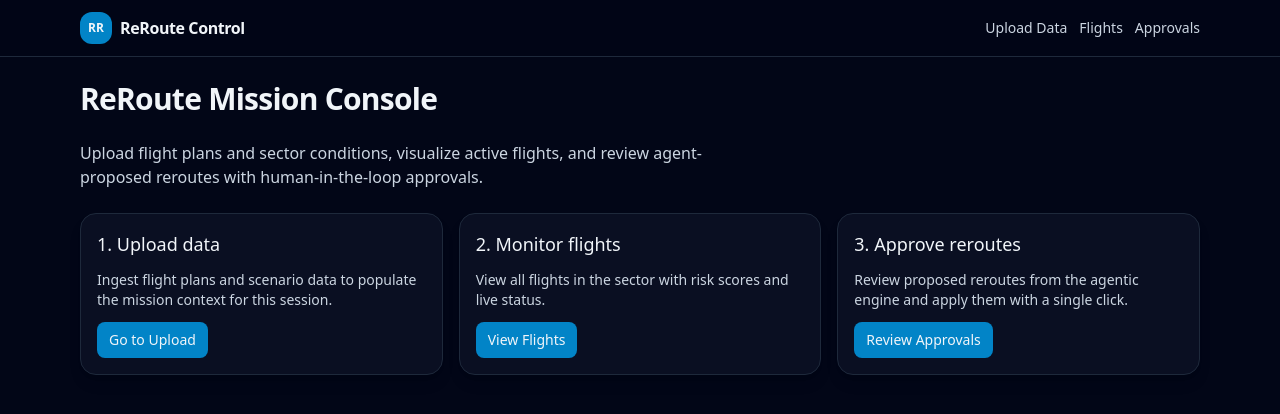
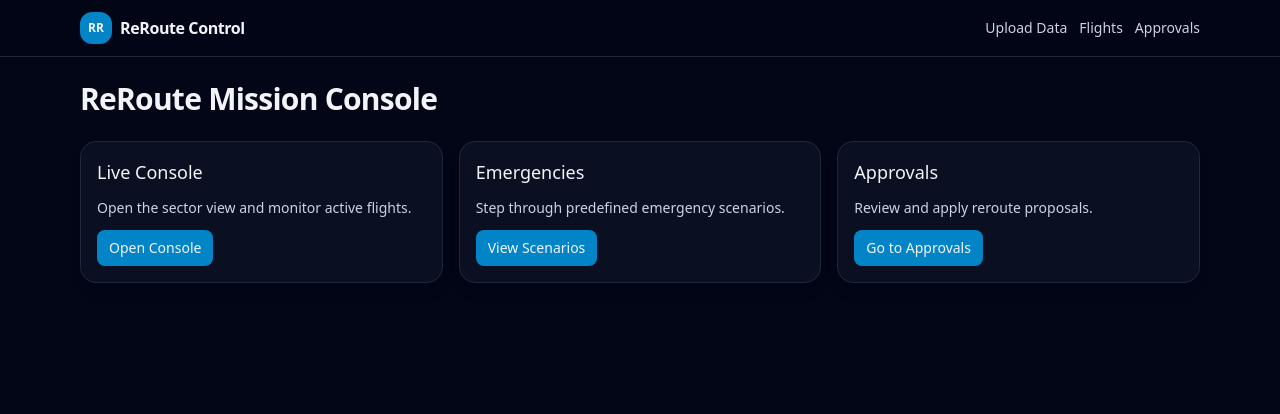
Before and after one commit to edan-ais/ReRoute-Frontend, a Next.js app: page / in a window 1280 px wide. Shown: the top 414 px of the page. Built offline with nearby package versions, Linux system fonts and the light colour scheme.

Commit message:
Update page.tsx

```diff
--- a/app/page.tsx
+++ b/app/page.tsx
@@ -1,3 +1,4 @@
+// app/page.tsx
 import Link from "next/link";
 
 export default function HomePage() {
@@ -6,41 +7,35 @@ export default function HomePage() {
       <h1 className="text-3xl font-semibold tracking-tight">
         ReRoute Mission Console
       </h1>
-      <p className="text-slate-300 max-w-2xl">
-        Upload flight plans and sector conditions, visualize active flights,
-        and review agent-proposed reroutes with human-in-the-loop approvals.
-      </p>
 
       <div className="grid gap-4 md:grid-cols-3">
         <div className="card flex flex-col gap-3">
-          <h2 className="text-lg font-medium">1. Upload data</h2>
+          <h2 className="text-lg font-medium">Live Console</h2>
           <p className="text-sm text-slate-300">
-            Ingest flight plans and scenario data to populate the mission
-            context for this session.
+            Open the sector view and monitor active flights.
           </p>
-          <Link href="/upload" className="btn mt-auto w-fit">
-            Go to Upload
+          <Link href="/flights" className="btn mt-auto w-fit">
+            Open Console
           </Link>
         </div>
 
         <div className="card flex flex-col gap-3">
-          <h2 className="text-lg font-medium">2. Monitor flights</h2>
+          <h2 className="text-lg font-medium">Emergencies</h2>
           <p className="text-sm text-slate-300">
-            View all flights in the sector with risk scores and live status.
+            Step through predefined emergency scenarios.
           </p>
           <Link href="/flights" className="btn mt-auto w-fit">
-            View Flights
+            View Scenarios
           </Link>
         </div>
 
         <div className="card flex flex-col gap-3">
-          <h2 className="text-lg font-medium">3. Approve reroutes</h2>
+          <h2 className="text-lg font-medium">Approvals</h2>
           <p className="text-sm text-slate-300">
-            Review proposed reroutes from the agentic engine and apply them
-            with a single click.
+            Review and apply reroute proposals.
           </p>
           <Link href="/approvals" className="btn mt-auto w-fit">
-            Review Approvals
+            Go to Approvals
           </Link>
         </div>
       </div>
```
